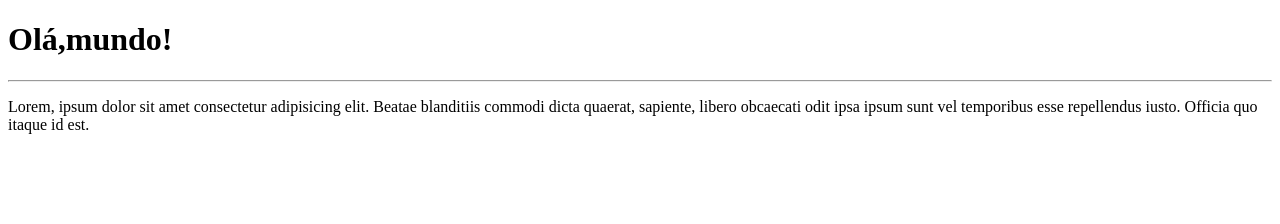
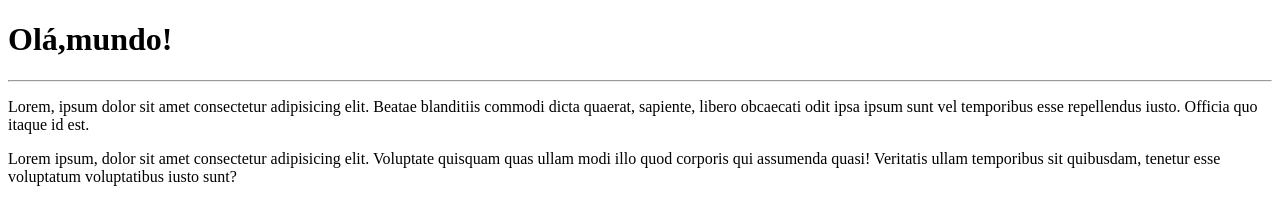
Before and after one commit to TiagoDias333/site1, a plain HTML site: page Site exemplo/index.html in a window 1280 px wide. Drawn offline with Linux system fonts and the light colour scheme.

Commit message:
Update index.html
Adicionei outro paragrafo

```diff
--- a/Site exemplo/index.html
+++ b/Site exemplo/index.html
@@ -9,6 +9,6 @@
     <h1>Olá,mundo!</h1>
     <hr>
     <p>Lorem, ipsum dolor sit amet consectetur adipisicing elit. Beatae blanditiis commodi dicta quaerat, sapiente, libero obcaecati odit ipsa ipsum sunt vel temporibus esse repellendus iusto. Officia quo itaque id est.</p>
-
+    <p>Lorem ipsum, dolor sit amet consectetur adipisicing elit. Voluptate quisquam quas ullam modi illo quod corporis qui assumenda quasi! Veritatis ullam temporibus sit quibusdam, tenetur esse voluptatum voluptatibus iusto sunt?</p>
 </body>
 </html>
```
